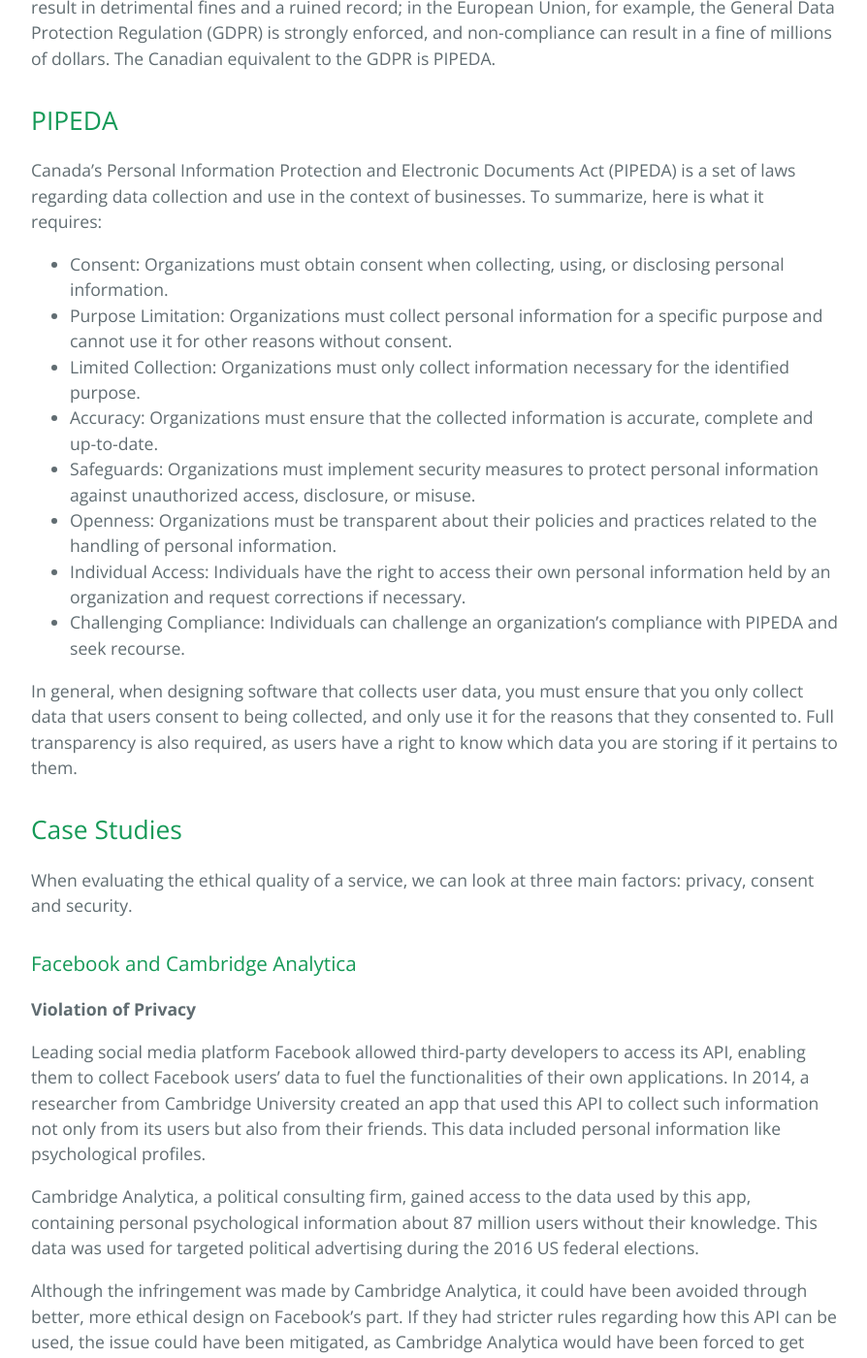
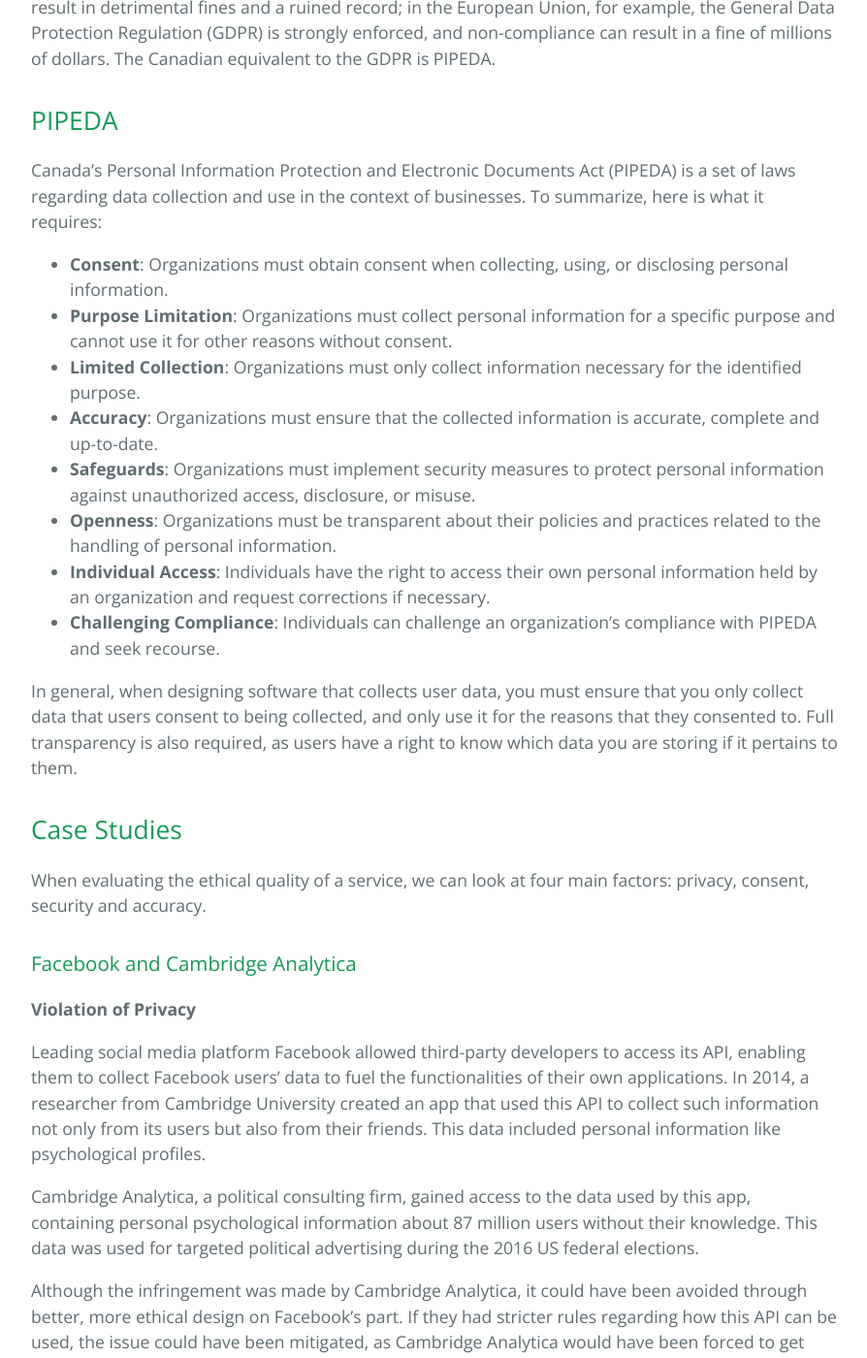
Before and after one commit to learning-software-engineering/learning-software-engineering.github.io, a Jekyll site: the page built from Topics/Software_Engineering/Ethics_In_Software_Engineering.md, in a window 1280 px wide and 1400 px high, scrolled down 1467 px. Shown: the whole window at 97% size, without its empty margins (192-1086 px from the left). Built offline with Jekyll 4.4.1, drawn with Linux system fonts in a browser that asks for light colours; our own code applies the rules of GitHub Pages for plain Markdown files; some of the changed text lies outside the part shown.

Commit message:
Implemented suggestions

```diff
--- a/Topics/Software_Engineering/Ethics_In_Software_Engineering.md
+++ b/Topics/Software_Engineering/Ethics_In_Software_Engineering.md
@@ -24,19 +24,19 @@
 ## PIPEDA
 Canada's Personal Information Protection and Electronic Documents Act (PIPEDA) is a set of laws regarding data collection and use in the context of businesses. To summarize, here is what it requires:
 
-* Consent: Organizations must obtain consent when collecting, using, or disclosing personal information.
-* Purpose Limitation: Organizations must collect personal information for a specific purpose and cannot use it for other reasons without consent.
-* Limited Collection: Organizations must only collect information necessary for the identified purpose.
-* Accuracy: Organizations must ensure that the collected information is accurate, complete and up-to-date.
-* Safeguards: Organizations must implement security measures to protect personal information against unauthorized access, disclosure, or misuse.
-* Openness: Organizations must be transparent about their policies and practices related to the handling of personal information.
-* Individual Access: Individuals have the right to access their own personal information held by an organization and request corrections if necessary.
-* Challenging Compliance: Individuals can challenge an organization's compliance with PIPEDA and seek recourse.
+* **Consent**: Organizations must obtain consent when collecting, using, or disclosing personal information.
+* **Purpose Limitation**: Organizations must collect personal information for a specific purpose and cannot use it for other reasons without consent.
+* **Limited Collection**: Organizations must only collect information necessary for the identified purpose.
+* **Accuracy**: Organizations must ensure that the collected information is accurate, complete and up-to-date.
+* **Safeguards**: Organizations must implement security measures to protect personal information against unauthorized access, disclosure, or misuse.
+* **Openness**: Organizations must be transparent about their policies and practices related to the handling of personal information.
+* **Individual Access**: Individuals have the right to access their own personal information held by an organization and request corrections if necessary.
+* **Challenging Compliance**: Individuals can challenge an organization's compliance with PIPEDA and seek recourse.
 
 In general, when designing software that collects user data, you must ensure that you only collect data that users consent to being collected, and only use it for the reasons that they consented to. Full transparency is also required, as users have a right to know which data you are storing if it pertains to them.
 
 ## Case Studies
-When evaluating the ethical quality of a service, we can look at three main factors: privacy, consent and security.
+When evaluating the ethical quality of a service, we can look at four main factors: privacy, consent, security and accuracy.
 
 ### Facebook and Cambridge Analytica
 **Violation of Privacy**
@@ -62,7 +62,7 @@
 Open AI was thankfully able to detect this issue and take ChatGPT offline before it could impact any more than 1% of their users. However, with a large user base, 1% still implies many affected people, and this raises concerns for future problems as their user base continues to grow.
 
 ### Amazon
-**Biased Algorithm**
+**Violation of Accuracy**
 
 Another case of unethical computing comes from a hiring algorithm scrapped by Amazon in 2015. Initially created to remove bias that recruiters may have towards candidates, Amazon's algorithm was unfortunatley proved to be just as biased if not more so. Specifically, the algorithm was revealed to have a negative bias towards female candidates, flagging words like "women's" when reveiwing resumes. The reason this happened was because Amazon used a biased dataset to train the algorithm - it was trained using a set of the past 10 years' worth of Amazon resumes, most of the approved ones being from male candidates. Hence, the algorithm "learned" that the ideal Amazon candidate must be male.
 
@@ -72,14 +72,14 @@
 Now that you have some insights into what you shouldn't do, the Software Enginnering Code of Ethics details how you should act when making decisions regarding the ethical designs of your work.
 
 The 8 principles of this code of ethics are as follows:
-* Public: Software engineers shall act consistently with the public interest.
-* Client and employer: Software engineers shall act in a manner that is in the best interests of their client and employer consistent with the public interest.
-* Product: Software engineers shall ensure that their products and related modifications meet the highest professional standards possible.
-* Judgment: Software engineers shall maintain integrity and independence in their professional judgment.
-* Management: Software engineering managers and leaders shall subscribe to and promote an ethical approach to the management of software development and maintenance.
-* Profession: Software engineers shall advance the integrity and reputation of the profession consistent with the public interest.
-* Colleagues: Software engineers shall be fair to and supportive of their colleagues.
-* Self: Software engineers shall participate in lifelong learning regarding the practice of their profession and shall promote an ethical approach to the practice of the profession.
+* **Public**: Software engineers shall act consistently with the public interest.
+* **Client and employer**: Software engineers shall act in a manner that is in the best interests of their client and employer consistent with the public interest.
+* **Product**: Software engineers shall ensure that their products and related modifications meet the highest professional standards possible.
+* **Judgment**: Software engineers shall maintain integrity and independence in their professional judgment.
+* **Management**: Software engineering managers and leaders shall subscribe to and promote an ethical approach to the management of software development and maintenance.
+* **Profession**: Software engineers shall advance the integrity and reputation of the profession consistent with the public interest.
+* **Colleagues**: Software engineers shall be fair to and supportive of their colleagues.
+* **Self**: Software engineers shall participate in lifelong learning regarding the practice of their profession and shall promote an ethical approach to the practice of the profession.
 
 These principles can be applied in many ways. Below are some examples of questions you should ask yourself when designing software.
 
```
